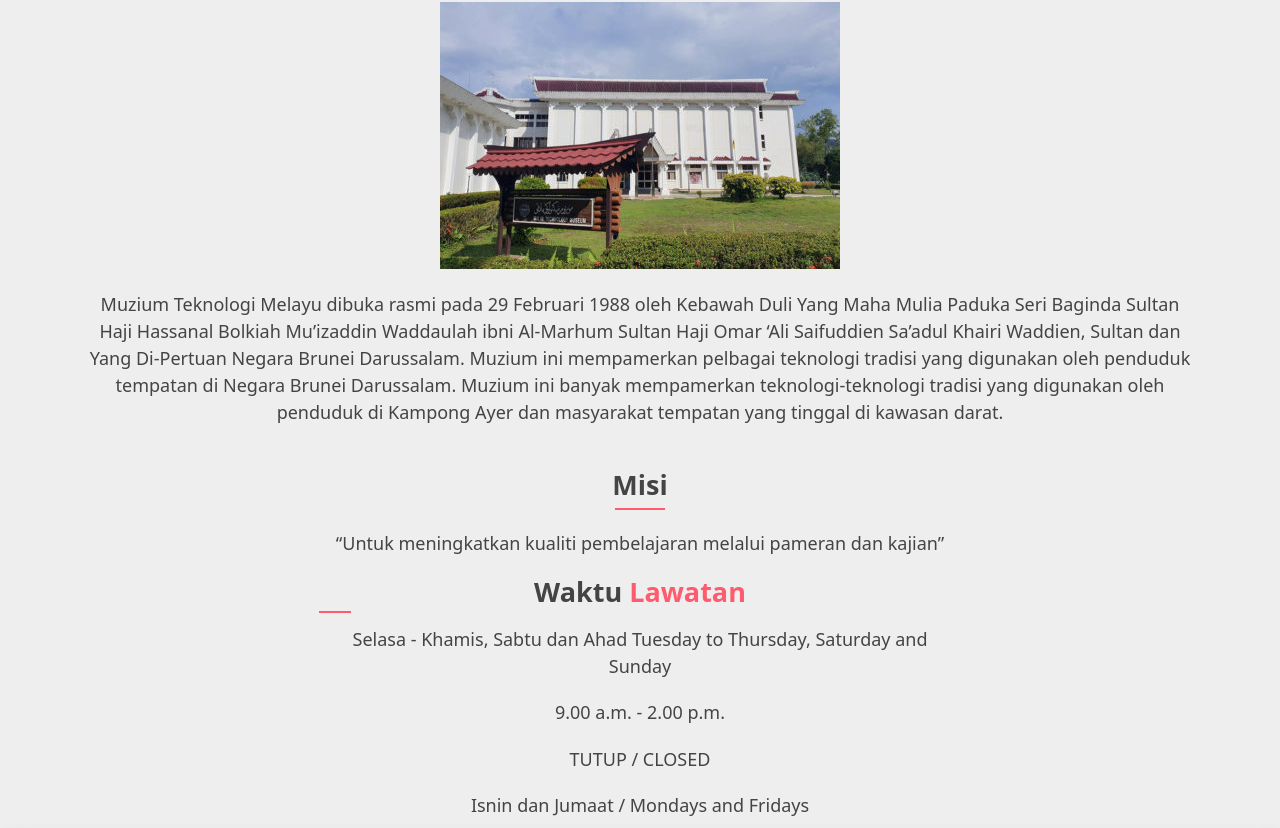
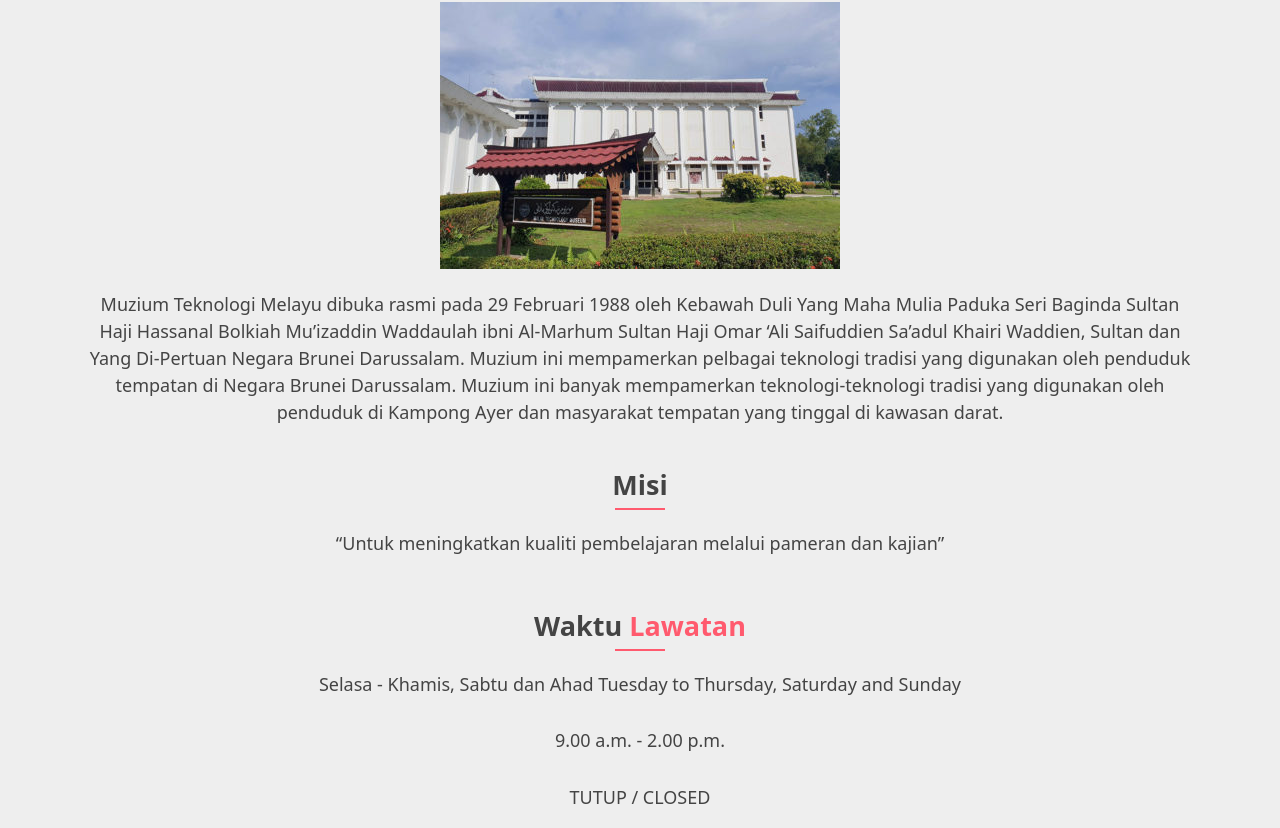
Before and after one commit to liyanalinggat/WebARTest, a website: page index.html in a window 1280 px wide. Shown: the part 113-941 px from the top of the page. Drawn offline with nearby package versions, Linux system fonts and the light colour scheme.

Commit message:
Update index.html

```diff
--- a/index.html
+++ b/index.html
@@ -39,7 +39,7 @@
         <p>“Untuk meningkatkan kualiti pembelajaran melalui pameran dan kajian”</p>
       </div>
 
-      <div id="opening-hour">
+      <div id="features-description">
         <h2> Waktu <span id="red-text"> Lawatan </span> </h2>
 
         <hr id="title-text-separator" />
```
